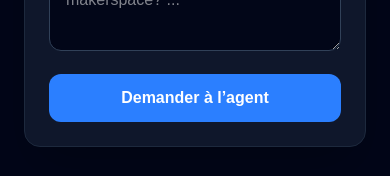
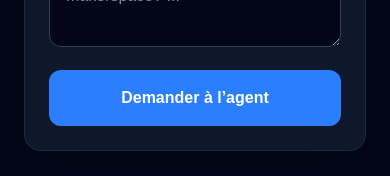
Before and after one commit to LucasGueth/fabIA, a Next.js app: page / in a window 390 px wide. Shown: the part 568-744 px from the top of the page. Built offline with nearby package versions, Linux system fonts and the light colour scheme.

Commit message:
mobile v2

```diff
--- a/src/app/page.tsx
+++ b/src/app/page.tsx
@@ -95,7 +95,7 @@ export default function Home() {
             onClick={askAgent}
             onTouchEnd={(e) => { e.preventDefault(); askAgent(); }}
             disabled={loading}
-            className="w-full rounded-xl bg-blue-500 px-5 py-3 font-semibold text-white transition hover:bg-blue-400 disabled:cursor-not-allowed disabled:opacity-60"
+            className="w-full rounded-xl bg-blue-500 px-5 py-4 font-semibold text-white transition hover:bg-blue-400 disabled:opacity-60 cursor-pointer touch-manipulation"
           >
             {loading ? "L’agent réfléchit..." : "Demander à l’agent"}
           </button>
```
